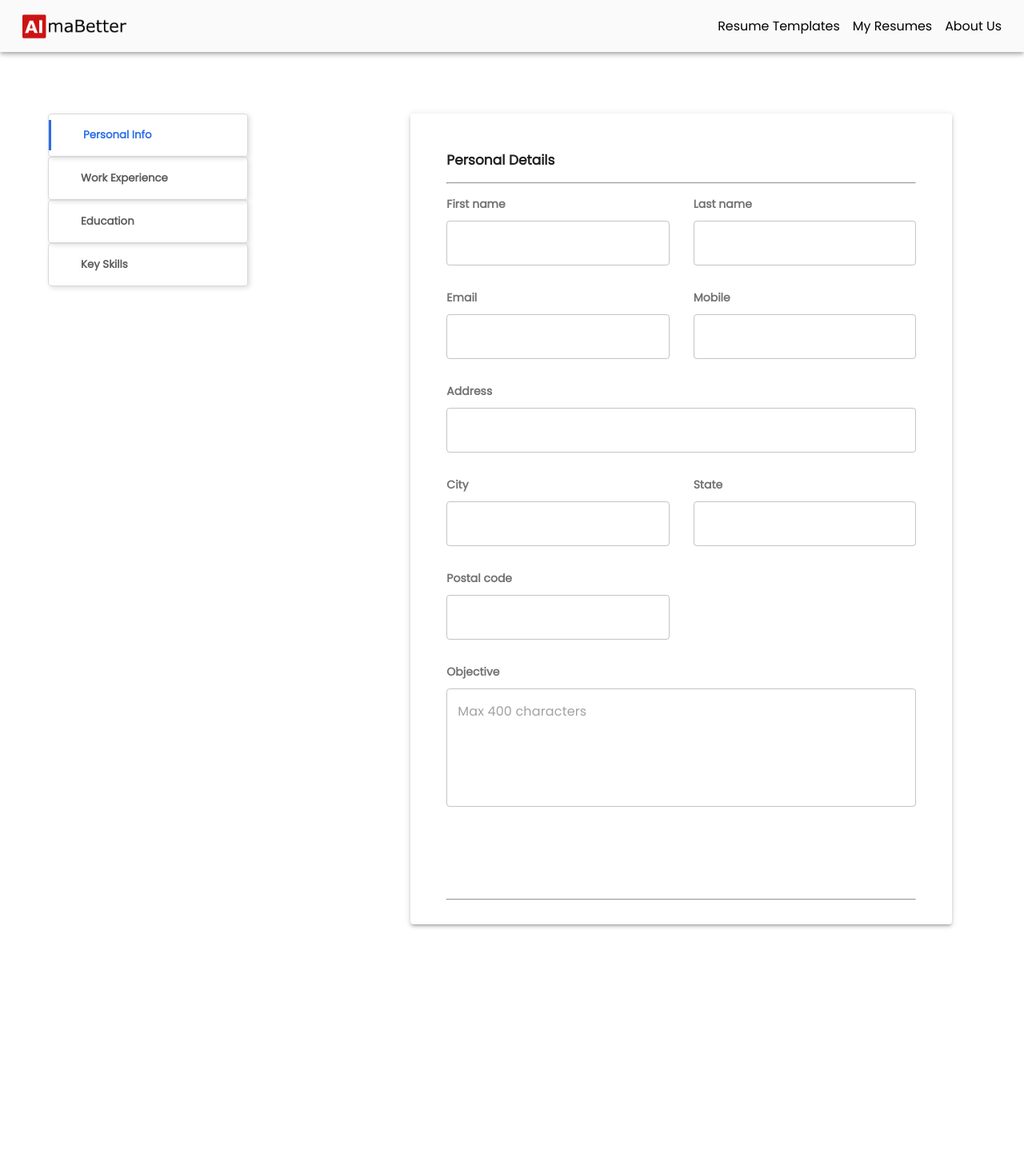
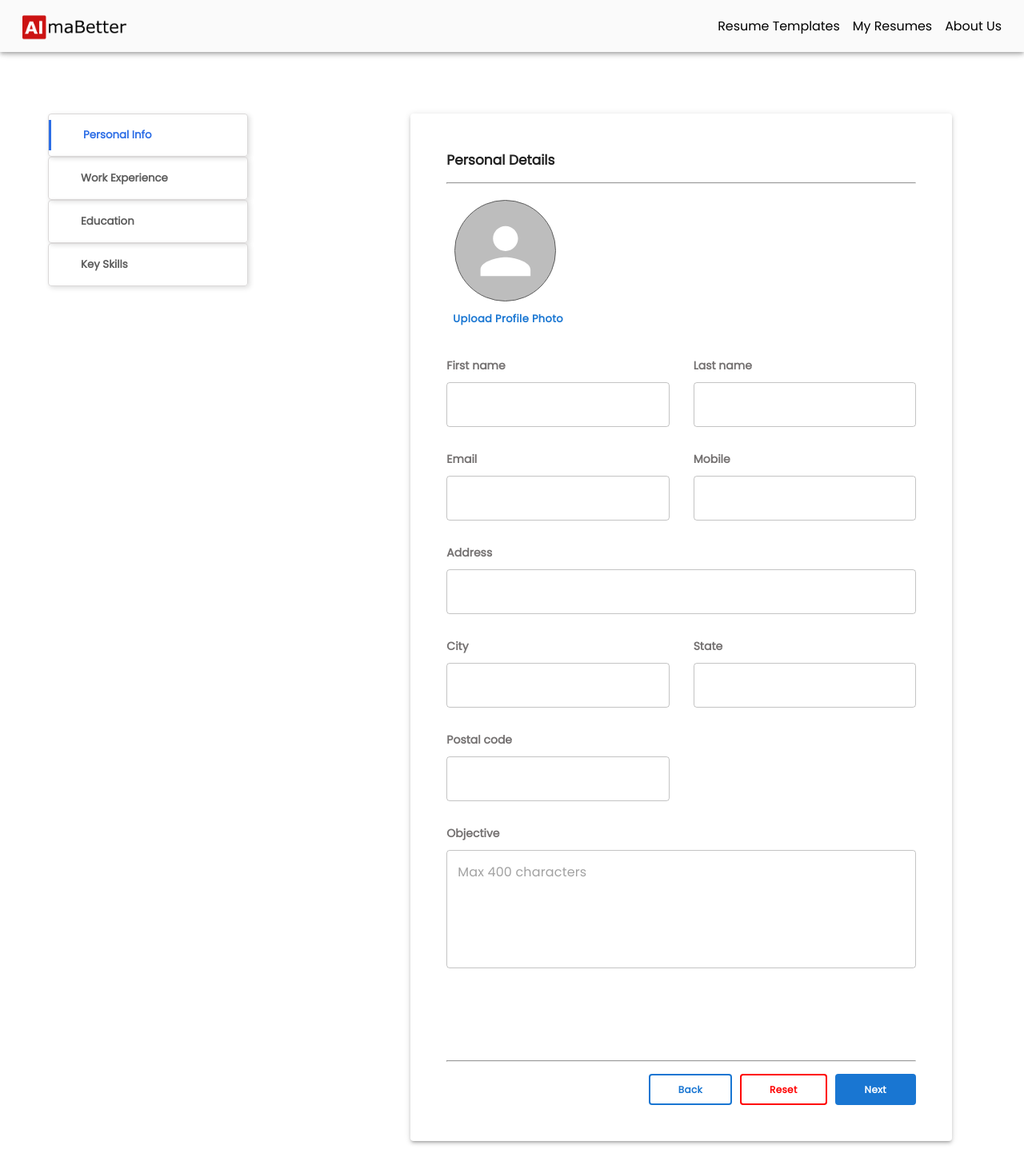
Before and after one commit to AShekharCodes/react-resume, a React (Create React App) app: page /details in a window 1280 px wide. Shown: the whole page at 80% size. Before the commit the page ends 1186 px from the top, so only its background shows below. Built offline with nearby package versions, Linux system fonts and the light colour scheme.

Commit message:
img upload component done but crop function left

```diff
--- a/src/components/Imageupload.jsx
+++ b/src/components/Imageupload.jsx
@@ -1,14 +1,67 @@
-import React from "react";
+import React, { useState, useRef } from "react";
 import { Button, Avatar } from "@mui/material";
+import CloseIcon from "@mui/icons-material/Close";
 import "../styling/Imageupload.css";
 
 const Imageupload = () => {
+  const [image, setImage] = useState(null);
+  const fileInputRef = useRef(null);
+
+  const uploadImage = () => {
+    fileInputRef.current.click();
+  };
+
+  const handleChange = (event) => {
+    const file = event.target.files[0];
+    if (file && file.type.startsWith("image/")) {
+      const reader = new FileReader();
+      reader.readAsDataURL(file);
+      reader.onloadend = () => {
+        setImage(reader.result);
+        fileInputRef.current.value = null;
+      };
+    }
+  };
+
+  const removeImage = () => {
+    setImage(null);
+  };
+
   return (
     <>
       <div className="img-component">
-        <Avatar />
-        <Button variant="contained" color="primary">
-          Upload profile photo
+        <div className="avatar-cross">
+          <Avatar
+            src={image}
+            sx={{
+              width: "125px",
+              height: "125px",
+              margin: "5px 0px 5px 10px",
+              border: "0.5px solid rgb(92, 92, 92)",
+            }}
+          />
+          {image ? (
+            <CloseIcon sx={{ cursor: "pointer" }} onClick={removeImage} />
+          ) : null}
+        </div>
+        <input
+          type="file"
+          accept="image/*"
+          ref={fileInputRef}
+          style={{ display: "none" }}
+          onChange={handleChange}
+        />
+        <Button
+          variant="text"
+          onClick={uploadImage}
+          sx={{
+            fontFamily: "Poppins, sans serif",
+            fontWeight: "bold",
+            textTransform: "capitalize",
+            fontSize: "13px",
+          }}
+        >
+          {image ? "Change profile photo" : "Upload profile photo"}
         </Button>
       </div>
     </>
--- a/src/components/Personalinfo.jsx
+++ b/src/components/Personalinfo.jsx
@@ -1,10 +1,17 @@
 import React from "react";
-import { Paper, Grid } from "@mui/material";
+import { useNavigate } from "react-router-dom";
+import { Paper, Grid, Button } from "@mui/material";
 import Inputcomponent from "./Inputcomponent";
-// import Imageupload from "./Imageupload";
+import Imageupload from "./Imageupload";
 import "../styling/Personalinfo.css";
 
 const Personalinfo = () => {
+  const navigate = useNavigate();
+
+  const goBack = () => {
+    navigate("/");
+  };
+
   return (
     <>
       <Paper elevation={3}>
@@ -13,11 +20,11 @@ const Personalinfo = () => {
             <div className="header">Personal Details</div>
           </Grid>
           <hr className="hr1" />
-          {/* <Grid item xs={12} sm={12} md={12} lg={12}>
+          <Grid item xs={12} sm={12} md={12} lg={12}>
             <div className="image-component">
               <Imageupload />
             </div>
-          </Grid> */}
+          </Grid>
           <Grid item xs={12} sm={12} md={6} lg={6}>
             <Inputcomponent type="text" label="First name" id="first-name" />
           </Grid>
@@ -64,6 +71,58 @@ const Personalinfo = () => {
             />
           </Grid>
           <hr className="hr2" />
+          <Grid item xs={12} sm={12} md={12} lg={12}>
+            <div className="back-next-btn">
+              <Button
+                variant="outlined"
+                onClick={goBack}
+                sx={{
+                  fontFamily: "Poppins, sans-serif",
+                  textTransform: "capitalize",
+                  fontSize: "12px",
+                  padding: "7px 35px",
+                  fontWeight: "bold",
+                  border: " 2px solid #1976D2",
+                  ":hover": { border: "2px solid #1976D2", boxShadow: "none" },
+                  boxShadow: "none",
+                }}
+              >
+                Back
+              </Button>
+              <Button
+                variant="outlined"
+                sx={{
+                  fontFamily: "Poppins, sans-serif",
+                  color: "red",
+                  textTransform: "capitalize",
+                  fontSize: "12px",
+                  padding: "7px 35px",
+                  fontWeight: "bold",
+                  border: " 2px solid red",
+                  ":hover": { border: "2px solid red", boxShadow: "none" },
+                  boxShadow: "none",
+                }}
+              >
+                Reset
+              </Button>
+
+              <Button
+                variant="contained"
+                sx={{
+                  fontFamily: "Poppins, sans-serif",
+                  textTransform: "capitalize",
+                  fontSize: "12px",
+                  padding: "7px 35px",
+                  fontWeight: "bold",
+                  border: " 2px solid #1976D2",
+                  ":hover": { border: "2px solid #1976D2", boxShadow: "none" },
+                  boxShadow: "none",
+                }}
+              >
+                Next
+              </Button>
+            </div>
+          </Grid>
         </Grid>
       </Paper>
     </>
--- a/src/index.css
+++ b/src/index.css
@@ -1,7 +1,9 @@
 body {
   margin: 0;
   padding: 0;
-  font-family: "Poppins", sans-serif;
+  font-family: -apple-system, BlinkMacSystemFont, "Segoe UI", "Roboto", "Oxygen",
+    "Ubuntu", "Cantarell", "Fira Sans", "Droid Sans", "Helvetica Neue",
+    sans-serif;
   -webkit-font-smoothing: antialiased;
   -moz-osx-font-smoothing: grayscale;
 }
--- a/src/styling/Homepage.css
+++ b/src/styling/Homepage.css
@@ -25,11 +25,12 @@
   -ms-transform: translate(-50%, -50%);
   background-color: rgb(7, 117, 219);
   color: white;
-  font-size: 14px;
-  padding: 6px 12px;
+  font-size: 13px;
+  font-family: "Poppins", sans-serif;
+  padding: 10px 15px;
   border: none;
   cursor: pointer;
-  border-radius: 4px;
+  border-radius: 2px;
   text-align: center;
   display: none;
   text-decoration: none;
--- a/src/styling/Imageupload.css
+++ b/src/styling/Imageupload.css
@@ -0,0 +1,9 @@
+.img-component {
+  display: flex;
+  flex-direction: column;
+  align-items: flex-start;
+}
+
+.avatar-cross {
+  display: flex;
+}
--- a/src/styling/Personalinfo.css
+++ b/src/styling/Personalinfo.css
@@ -20,9 +20,16 @@
   text-align: left;
 }
 
-/* .image-component {
+.image-component {
   padding: 15px;
-} */
+}
+
+.back-next-btn {
+  display: flex;
+  justify-content: right;
+  padding: 15px;
+  gap: 10px;
+}
 
 @media only screen and (max-width: 700px) {
   .grid {
```
